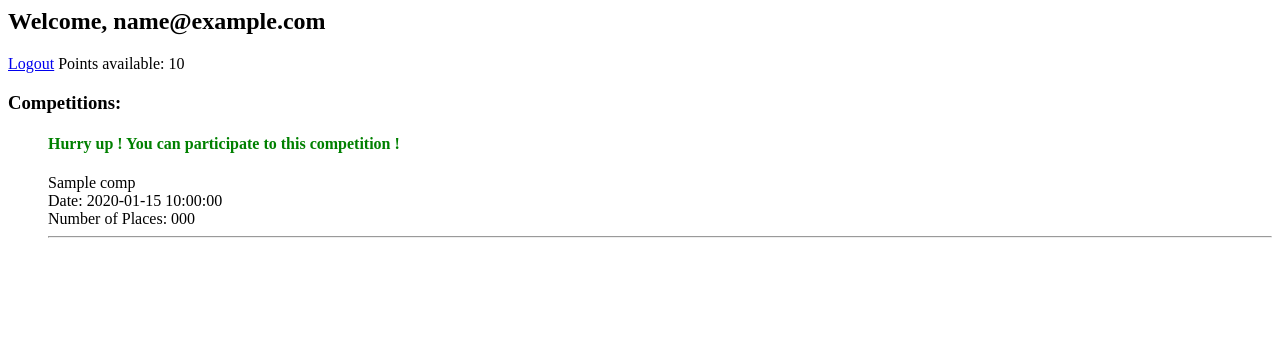
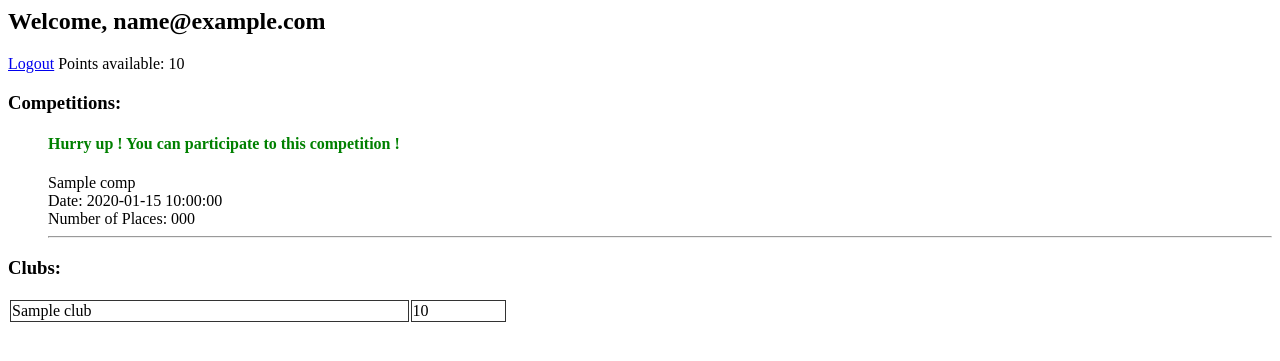
Before and after one commit to Pierre12412/Gudlft, a Flask app: template templates/welcome.html in a window 1280 px wide. Shown: the top 361 px of the page. Run offline with Flask 2, Linux system fonts and the light colour scheme; the template is opened without the code that fills it: most values are stand-ins (such as "Sample title", 1, 10 or a date in 2020).

Commit message:
/display

```diff
--- a/server.py
+++ b/server.py
@@ -42,7 +42,7 @@ def showSummary():
             competition['past'] = True
         else:
             competition['past'] = False
-    return render_template('welcome.html',club=alone_club,competitions=competitions)
+    return render_template('welcome.html',club=alone_club,competitions=competitions,clubs = clubs)
 
 
 @app.route('/book/<competition>/<club>')
@@ -55,7 +55,7 @@ def book(competition,club):
         return render_template('booking.html',club=foundClub,competition=foundCompetition)
     else:
         flash("Something went wrong-please try again")
-        return render_template('welcome.html', club=club, competitions=competitions)
+        return render_template('welcome.html', club=club, competitions=competitions,clubs = clubs)
 
 
 @app.route('/purchasePlaces',methods=['POST'])
@@ -67,11 +67,14 @@ def purchasePlaces():
     competition['numberOfPlaces'] = int(competition['numberOfPlaces'])-placesRequired
     club['points'] = int(club['points']) - placesRequired
     flash('Great-booking complete!')
-    return render_template('welcome.html', club=club, competitions=competitions)
+    return render_template('welcome.html', club=club, competitions=competitions,clubs = clubs)
 
 
 
-# TODO: Add route for points display
+@app.route('/display')
+def show_clubs():
+    return render_template('display.html',clubs = clubs)
+
 
 
 @app.route('/logout')
--- a/templates/welcome.html
+++ b/templates/welcome.html
@@ -39,5 +39,15 @@
     </ul>
     {%endwith%}
 
+    <h3>Clubs:</h3>
+    <table style="width:500px;">
+      {% for club in clubs %}
+          <tr>
+            <td style="border: 1px solid #333;">{{club['name']}}</td>
+            <td style="border: 1px solid #333;">{{club['points']}}</td>
+          </tr>
+      {% endfor %}
+    </table>
+
 </body>
 </html>
```
Also changed, not shown: templates/display.html (added, +19 -0 lines).
